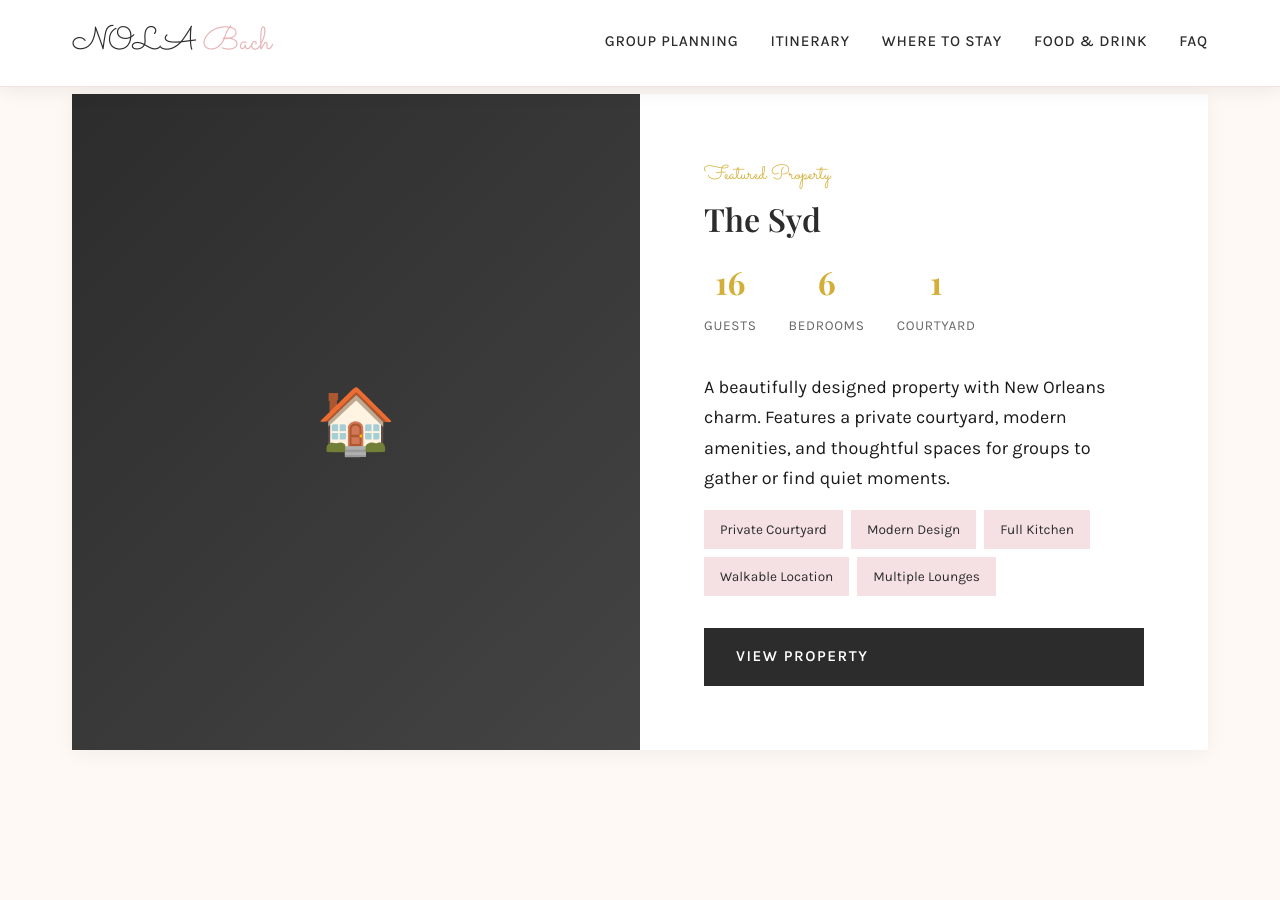
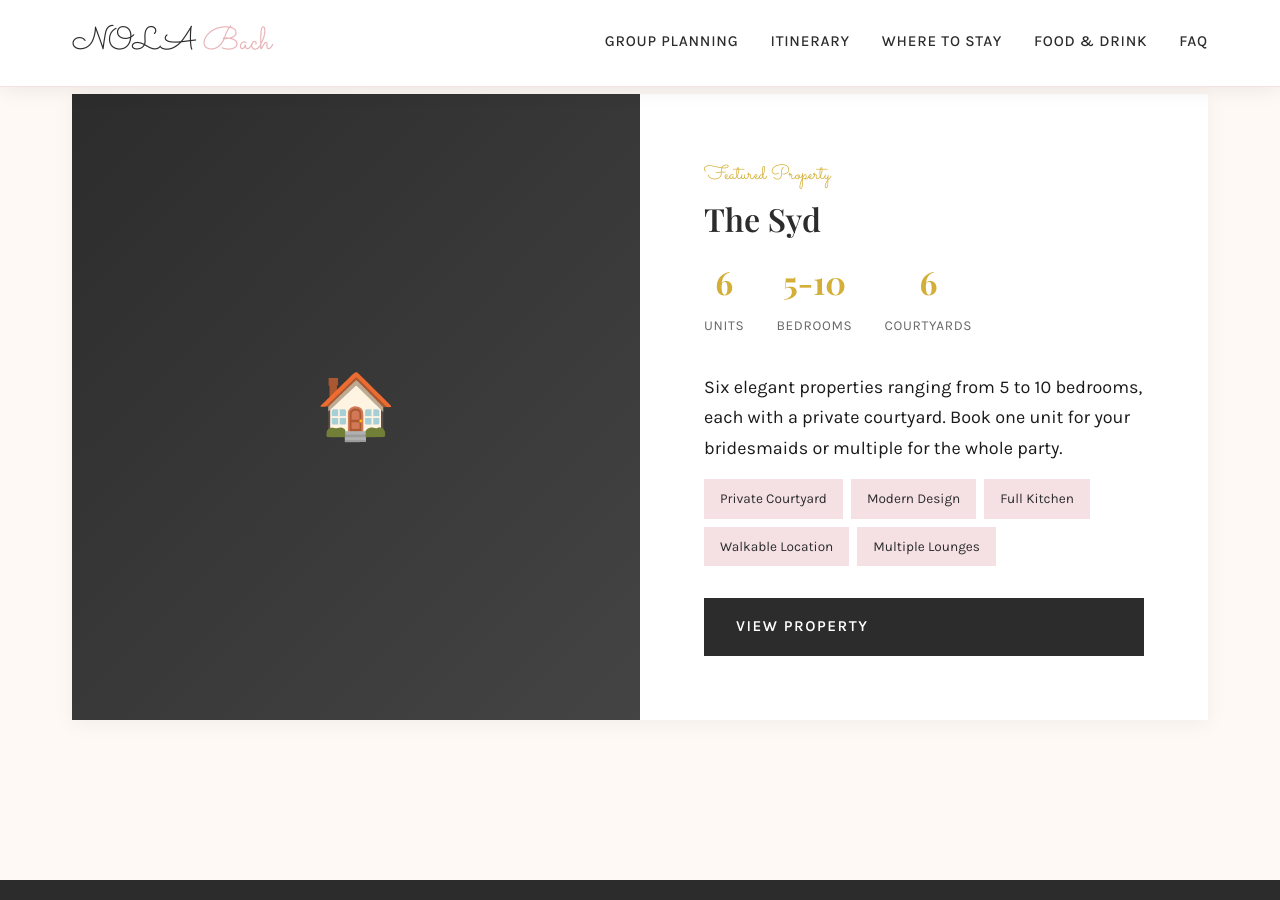
Before and after one commit to sjworth-dev/nolabach, a Jekyll site: the page built from where-to-stay.html, in a window 1280 px wide and 900 px high, scrolled down 2094 px. Built offline with Jekyll 4.4.1, drawn with Linux system fonts in a browser that asks for light colours.

Commit message:
Update The Syd property info - 6 units, 5-10 BR
Co-Authored-By: Claude Opus 4.5 <noreply@anthropic.com>

```diff
--- a/where-to-stay.html
+++ b/where-to-stay.html
@@ -322,19 +322,19 @@ description: Private villas and vacation rentals in New Orleans that actually fi
           <h3>The Syd</h3>
           <div class="property-stats">
             <div class="stat">
-              <span class="stat-number">16</span>
-              <span class="stat-label">Guests</span>
+              <span class="stat-number">6</span>
+              <span class="stat-label">Units</span>
+            </div>
+            <div class="stat">
+              <span class="stat-number">5-10</span>
+              <span class="stat-label">Bedrooms</span>
             </div>
             <div class="stat">
               <span class="stat-number">6</span>
-              <span class="stat-label">Bedrooms</span>
-            </div>
-            <div class="stat">
-              <span class="stat-number">1</span>
-              <span class="stat-label">Courtyard</span>
+              <span class="stat-label">Courtyards</span>
             </div>
           </div>
-          <p>A beautifully designed property with New Orleans charm. Features a private courtyard, modern amenities, and thoughtful spaces for groups to gather or find quiet moments.</p>
+          <p>Six elegant properties ranging from 5 to 10 bedrooms, each with a private courtyard. Book one unit for your bridesmaids or multiple for the whole party.</p>
           <div class="property-amenities">
             <span class="amenity-tag">Private Courtyard</span>
             <span class="amenity-tag">Modern Design</span>
```
